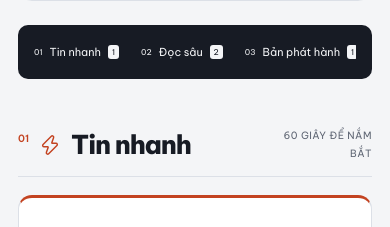
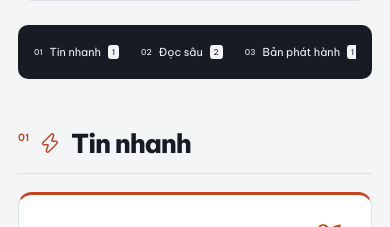
Before and after one commit to thuanlg-4135/ai-morning, a Next.js app: page / in a window 390 px wide. Shown: the part 1163-1390 px from the top of the page. Built offline with nearby package versions, Linux system fonts and the light colour scheme.

Commit message:
ui: calm dark mode and simplify narrow section headings

```diff
--- a/app/editorial-refinements.css
+++ b/app/editorial-refinements.css
@@ -2,6 +2,69 @@
  * Surgical editorial refinements only.
  * Keep each change independently reviewable and avoid redefining the core design language.
  */
+
+/* Phase 4: keep dark mode editorial and warm, but remove the heavy olive cast.
+   Large reading surfaces stay near-neutral; green remains a supporting accent. */
+:root[data-theme="dark"] {
+  --paper: #191d1b;
+  --surface: #222725;
+  --ink: #f3f0e7;
+  --muted: #b9bcb3;
+  --line: #3b423d;
+  --accent: #ef8d68;
+  --lime: #3d4a31;
+  --sage: #27322b;
+  --purple: #332f3a;
+  --yellow: #413b29;
+}
+
+@media (prefers-color-scheme: dark) {
+  :root:not([data-theme="light"]) {
+    --paper: #191d1b;
+    --surface: #222725;
+    --ink: #f3f0e7;
+    --muted: #b9bcb3;
+    --line: #3b423d;
+    --accent: #ef8d68;
+    --lime: #3d4a31;
+    --sage: #27322b;
+    --purple: #332f3a;
+    --yellow: #413b29;
+  }
+}
+
+/* In dark mode the edition strip should remain an orientation bar, not become a bright slab. */
+:root[data-theme="dark"] .edition-strip {
+  background: var(--surface);
+  color: var(--ink);
+  border: 1px solid var(--line);
+}
+
+:root[data-theme="dark"] .strip-links b {
+  background: var(--ink);
+  color: var(--paper);
+}
+
+:root[data-theme="dark"] .strip-links > a:hover {
+  color: var(--accent);
+}
+
+@media (prefers-color-scheme: dark) {
+  :root:not([data-theme="light"]) .edition-strip {
+    background: var(--surface);
+    color: var(--ink);
+    border: 1px solid var(--line);
+  }
+
+  :root:not([data-theme="light"]) .strip-links b {
+    background: var(--ink);
+    color: var(--paper);
+  }
+
+  :root:not([data-theme="light"]) .strip-links > a:hover {
+    color: var(--accent);
+  }
+}
 
 /* Phase 1: informative microcopy must stay readable without competing with story content. */
 .freshness,
@@ -87,3 +150,11 @@
     -webkit-line-clamp: 2;
   }
 }
+
+/* On phone-width screens section notes were wrapping into narrow decorative columns.
+   The heading itself already carries the section meaning, so remove only this secondary cue. */
+@media (max-width: 480px) {
+  .section-note {
+    display: none;
+  }
+}
```
